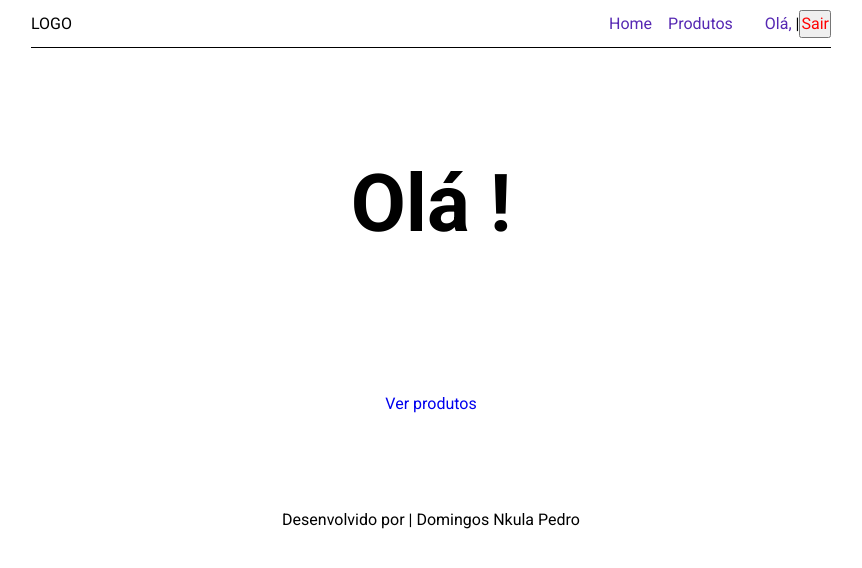
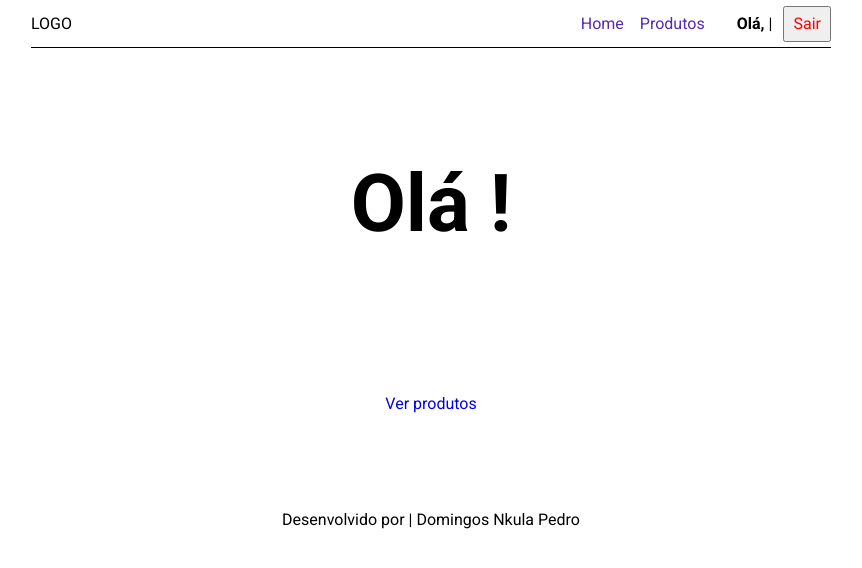
Before and after one commit to dev-dnp/exercicio-next, a Next.js app: page /dashboard in a window 1280 px wide. Shown: the top 568 px of the page, without its empty margins (209-1071 px from the left). Built offline with nearby package versions, Linux system fonts and the light colour scheme; no server answers.

Commit message:
Progress

```diff
--- a/src/app/components/navbar.module.css
+++ b/src/app/components/navbar.module.css
@@ -29,4 +29,11 @@
 
 .linkLogout {
     color: red !important;
+    padding:  4px .5rem;
+    margin-left: .7rem;
 }
+
+.username {
+    font-weight: bold;
+    color: #000 !important;
+}
```
